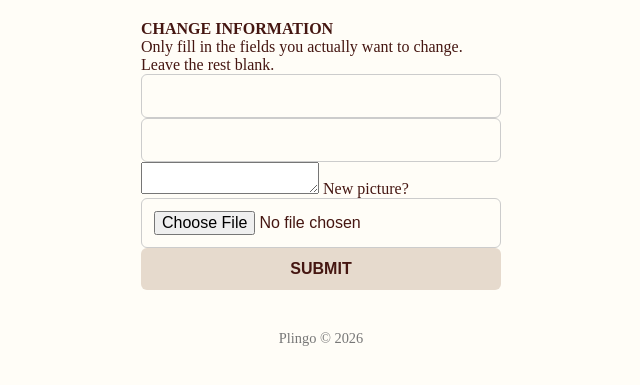
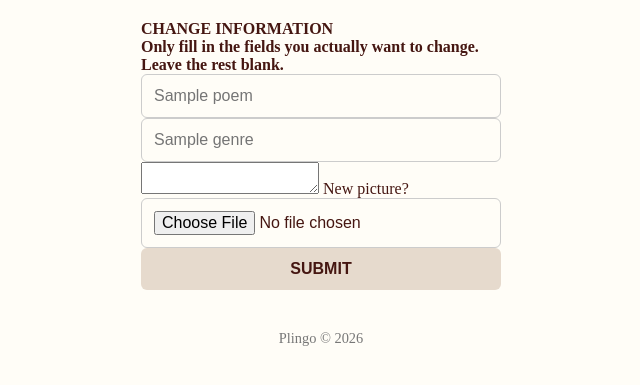
Before and after one commit to dirtYeezPP/queerphp, a PHP site: template views/editPoem.php in a window 1280 px wide. Shown: the part 75-460 px from the top of the page, without its empty margins (319-959 px from the left). Run offline with PHP 8.4, Linux system fonts and the light colour scheme; the template is opened without the code that fills it: most values are stand-ins (such as "Sample title", 1, 10 or a date in 2020).

Commit message:
fix html elements

```diff
--- a/views/editPoem.php
+++ b/views/editPoem.php
@@ -2,7 +2,7 @@
 
 <main>
     <h4>CHANGE INFORMATION</h4>
-    <p><bold>Only fill in the fields you actually want to change. <br> Leave the rest blank. </bold></p>
+    <p><strong>Only fill in the fields you actually want to change. <br> Leave the rest blank. </strong></p>
 
     <div class="uneditedPostDiv">
 
@@ -10,8 +10,9 @@
 
     <div class="editPoemFormDiv">
         <form action="" id="editForm">
-            <input type="text" name="title" id="editTitleField" placeholder="">
-            <input type="text" name="genre" id="editGenreField" placeholder="">
+            <input type="hidden" name="id" value="<?= $poem['id']?>">
+            <input type="text" name="title" id="editTitleField" placeholder="<?= htmlspecialchars($poem['title']) ?>">
+            <input type="text" name="genre" id="editGenreField" placeholder="<?= htmlspecialchars($poem['genre']) ?>" >
             <textarea name="poem" id="editPoemField"> </textarea>
             <label for="editImgField">New picture?</label>
             <input type="file" name="pImg" id="editImgField">
```
